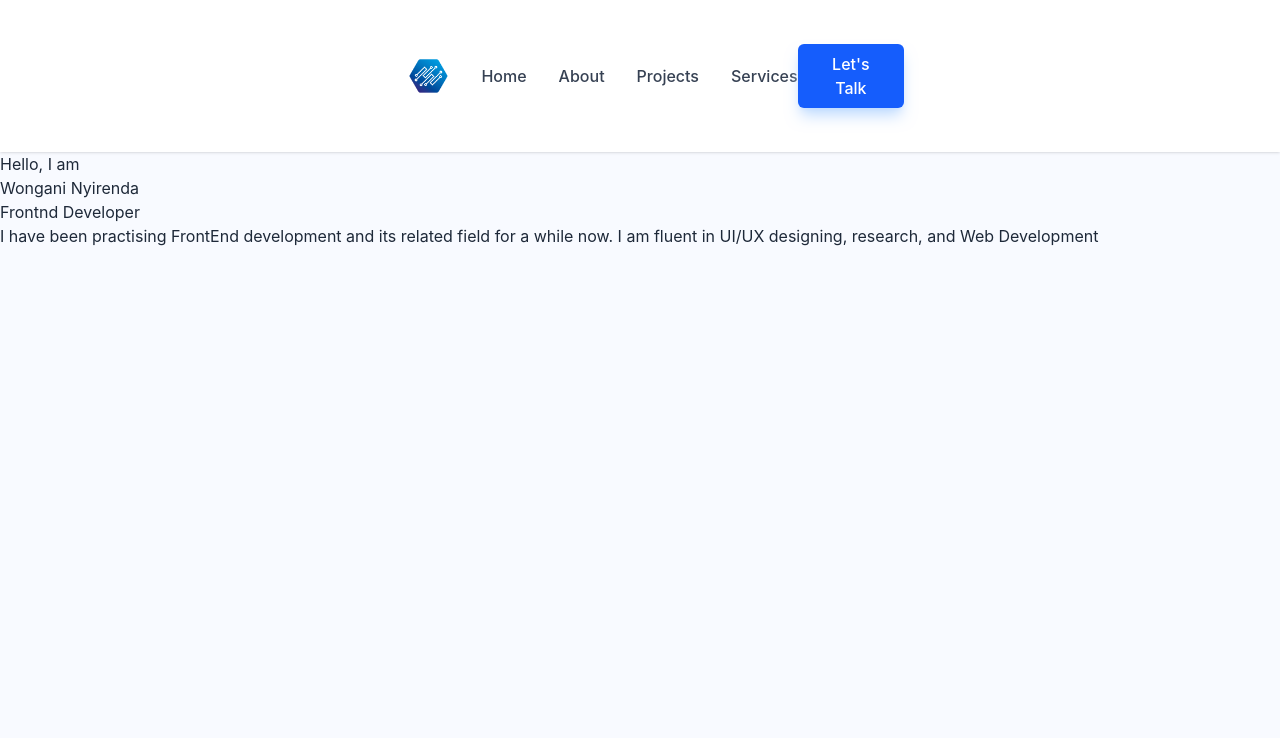
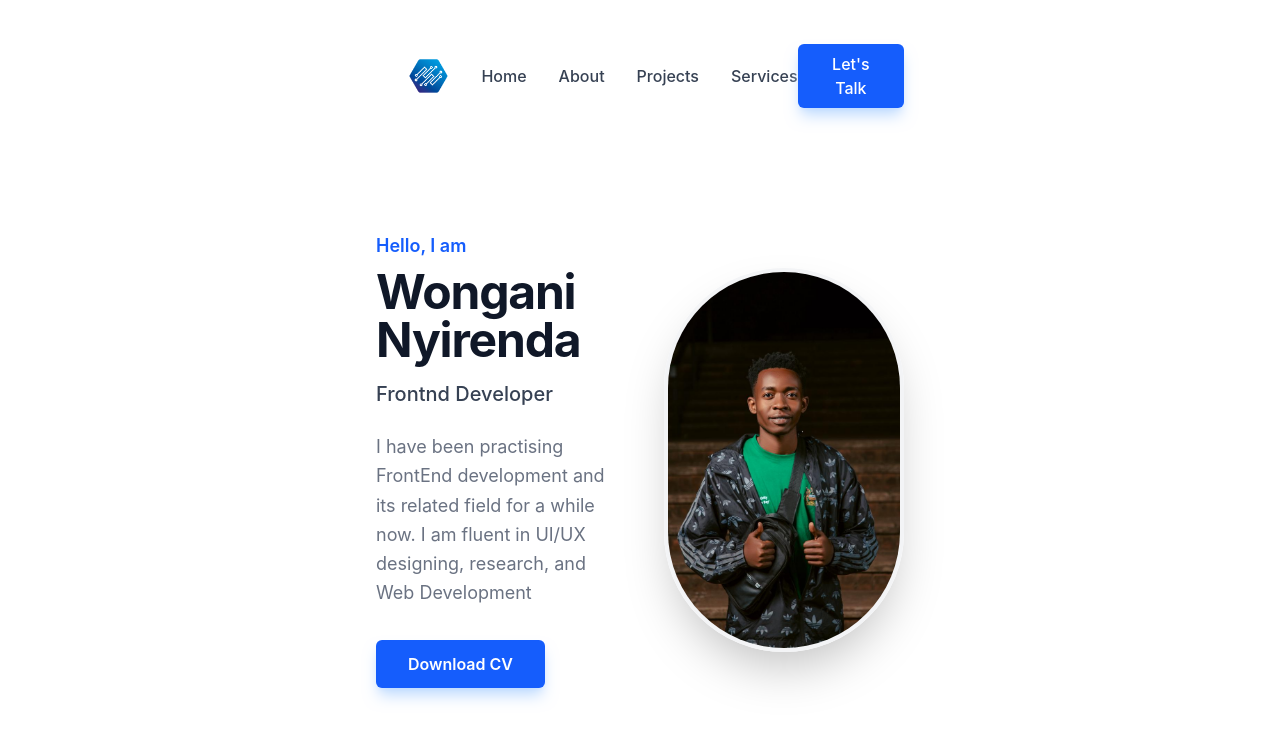
Before and after one commit to WonganiNyirenda18/Wongani-Portfolio, a React (Vite) app: page / in a window 1280 px wide. Shown: the top 738 px of the page. Built offline with nearby package versions, Linux system fonts and the light colour scheme.

Commit message:
feat: add initial Home component with personal introduction and CV download button

```diff
--- a/src/Components/Home.jsx
+++ b/src/Components/Home.jsx
@@ -1,21 +1,33 @@
+import Champo from '../Assets/champo1.jpg';
+
 export default function Home() {
     return (
-        <section>
-            <div>
+        <section className="bg-white py-20">
+            <div className="max-w-xl mx-auto px-6 grid md:grid-cols-2 gap-12 items-center">
                 <div>
-                    <span>Hello, I am</span>
-                    <h1>Wongani Nyirenda</h1>
-                    <p>Frontnd Developer</p>
-                    <p>
+                    <span className="text-blue-600 font-semibold text-lg mb-2 block">Hello, I am</span>
+                    <h1 className="text-5xl font-bold text-gray-900 mb-4 tracking-tight">Wongani Nyirenda</h1>
+                    <p className="text-xl text-gray-700 font-medium mb-6">Frontnd Developer</p>
+                    <p className="text-gray-500 mb-8 max-w-lg leading-relaxed text-lg">
                         I have been practising FrontEnd development and its related field for a while now.
                         I am fluent in UI/UX designing, research, and Web Development
                     </p>
                     <button
                         type="button"
-                        className=""
+                        className="bg-blue-600 text-white px-8 py-3 rounded-md font-semibold hover:bg-blue-700 transition shadow-lg shadow-blue-200 cursor-pointer"
                     >
+                        Download CV
+                    </button>
+                </div>
 
-                    </button>
+                <div className="flex justify-center md:justify-end">
+                    <div className="relative w-72 h-72 md:w-96 md:h-96 rounded-full overflow-hidden border-4 border-gray-100 shadow-2xl">
+                        <img
+                            src={Champo}
+                            alt="Wongani Nyirenda"
+                            className="w-full h-full object-cover"
+                        />
+                    </div>
                 </div>
             </div>
         </section>
```
